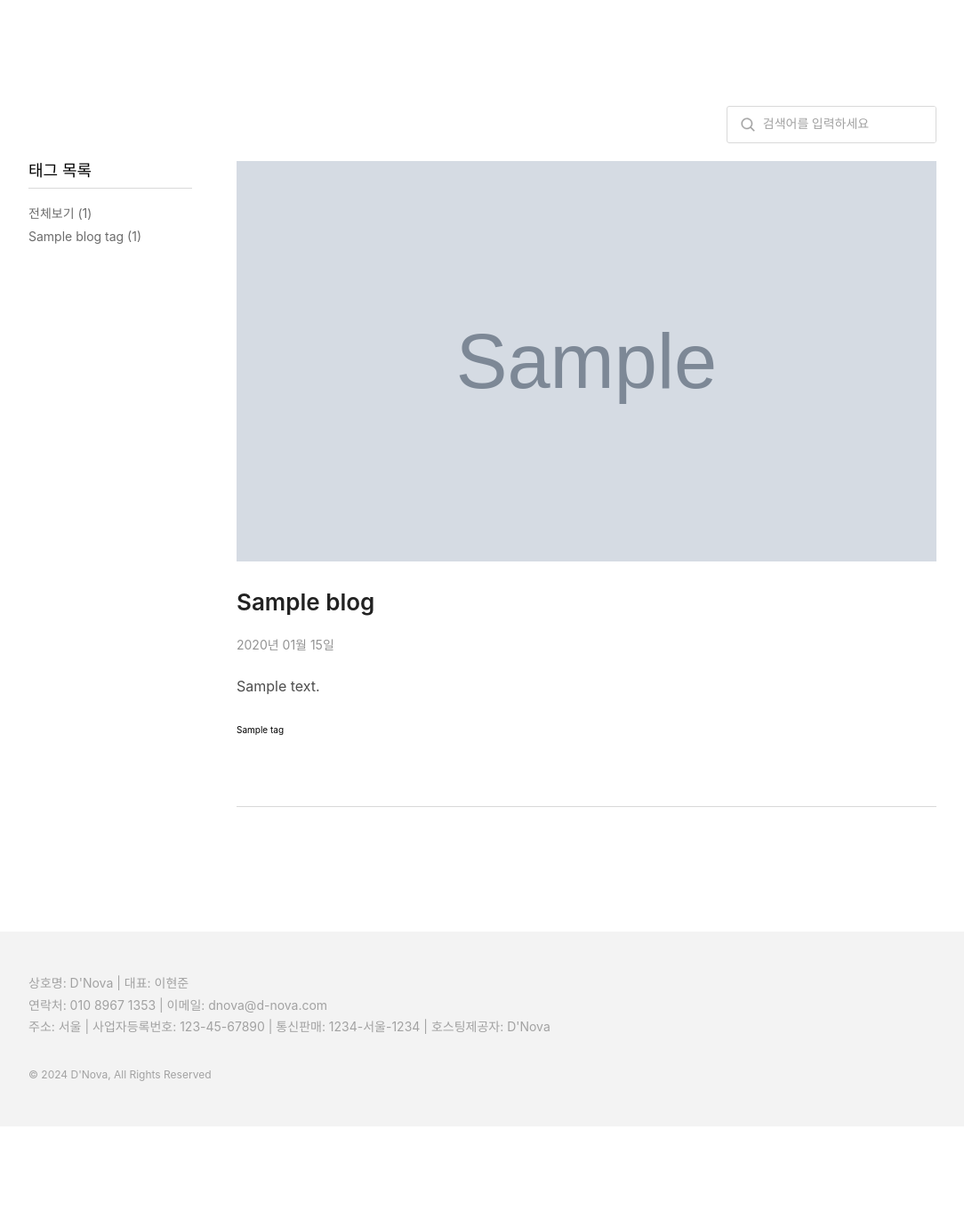
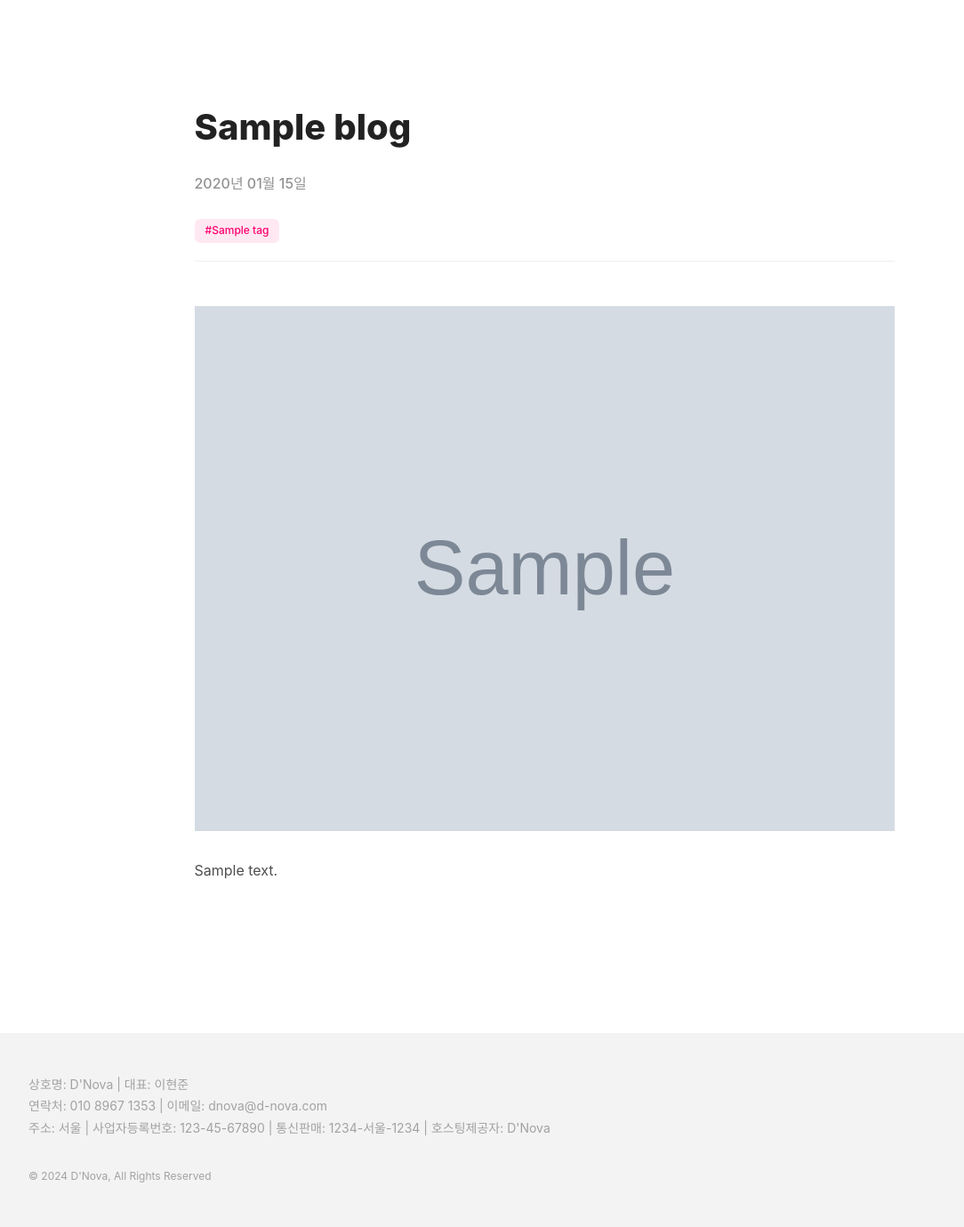
Before and after one commit to qudwn1114/BuzzWave, a Django app: template buzzwave/website/templates/blog/blog_detail.html in a window 1280 px wide. Shown: the part 65-1444 px from the top of the page at 89% size, without its empty margins (28-1112 px from the left). Before the commit the page ends 1280 px from the top, so only its background shows below. Run offline with Django 4.2, Linux system fonts and the light colour scheme; the template is opened without the code that fills it: most values are stand-ins (such as "Sample title", 1, 10 or a date in 2020); grey boxes marked "Sample" are stand-in pictures; some web fonts are replaced.

Commit message:
design: blog ui

```diff
--- a/buzzwave/static/css/blog.css
+++ b/buzzwave/static/css/blog.css
@@ -114,10 +114,31 @@
     -webkit-box-orient: vertical;
     word-wrap: break-word;
 }
+.blog-detail {
+    margin-bottom: 3rem;
+}
 .blog-detail .date {
     font-size: 1.4rem;
     font-weight: 400;
     color: var(--939393);
+}
+.tag_container ul {
+    display: flex;
+    flex-wrap: wrap;
+    gap: 1rem;
+}
+.tag_container ul li a {
+    position: relative;
+    height: auto;
+    padding: 0.6rem 1.2rem;
+    border-radius: 0.6rem;
+    background: var(--secondary-light);
+    font-size: 1.2rem;
+    font-weight: 500;
+    color: var(--secondary);
+}
+.tag_container ul li a::before {
+    content: "#";
 }
 .pagination {
     display: flex;
--- a/buzzwave/static/css/common.css
+++ b/buzzwave/static/css/common.css
@@ -1,6 +1,7 @@
 :root {
     --primary: #ff0033;
     --secondary: #ff006f;
+    --secondary-light: #ff006f17;
     --000: #000000;
     --222: #222222;
     --4D4D4D: #4d4d4d;
--- a/buzzwave/static/css/main.css
+++ b/buzzwave/static/css/main.css
@@ -367,6 +367,7 @@
     justify-content: space-around;
     gap: 4rem;
 }
+
 .main_submit .t-box span {
     color: var(--FFFFFF);
     text-align: center;
--- /dev/null
+++ b/buzzwave/static/css/post.css
@@ -0,0 +1,70 @@
+.__web {
+    width: 100%;
+    min-height: 100vh;
+    display: flex;
+    flex-direction: column;
+}
+.main {
+    flex: 1;
+    display: flex;
+    flex-direction: column;
+}
+.blog {
+    padding: 12rem 0 14rem;
+}
+.blog-list_container {
+    max-width: 78.7rem;
+    margin: 0 auto;
+}
+.blog-list li > .t-box {
+    padding-bottom: 2rem;
+    margin-bottom: 5rem;
+    border-bottom: 0.1rem solid var(--EEEFF2);
+}
+.blog-list li > .t-box h2 {
+    font-size: 4rem;
+    font-weight: 800;
+    color: var(--222);
+    margin-bottom: 3rem;
+    word-break: keep-all;
+}
+.blog-detail {
+    margin-bottom: 3rem;
+}
+.blog-detail .date {
+    font-size: 1.6rem;
+    font-weight: 500;
+    color: var(--939393);
+}
+.blog-info {
+    display: flex;
+    flex-direction: column;
+    gap: 2.5rem;
+    margin: 3rem 0;
+}
+.blog-info p {
+    font-size: 1.6rem;
+    font-weight: 400;
+    line-height: 1.55;
+    color: var(--4D4D4D);
+}
+
+.tag_container ul {
+    display: flex;
+    flex-wrap: wrap;
+    gap: 1rem;
+}
+.tag_container ul li a {
+    display: block;
+    position: relative;
+    height: auto;
+    padding: 0.6rem 1.2rem;
+    border-radius: 0.6rem;
+    background: var(--secondary-light);
+    font-size: 1.2rem;
+    font-weight: 500;
+    color: var(--secondary);
+}
+.tag_container ul li a::before {
+    content: "#";
+}
--- a/buzzwave/templates/layouts/website_base.html
+++ b/buzzwave/templates/layouts/website_base.html
@@ -14,9 +14,9 @@
 
     <link rel="stylesheet" href="{% static 'css/swiper.bundle.min.css' %}" />
     <link rel="stylesheet" href="{% static 'css/reset.css' %}" />
-    <link rel="stylesheet" href="{% static 'css/common.css' %}" />
-    <link rel="stylesheet" href="{% static 'css/main.css' %}" />
+    <link rel="stylesheet" href="{% static 'css/common.css' %}?v=20241220" />
     <link rel="stylesheet" href="{% static 'css/font.css' %}">
+    {% block stylesheets %}{% endblock stylesheets %}
     <link rel="stylesheet" href="https://cdnjs.cloudflare.com/ajax/libs/font-awesome/6.4.0/css/all.min.css" />
     <script async src="https://www.googletagmanager.com/gtag/js?id=G-D2S6KD6CFZ"></script>
     <script>
@@ -25,7 +25,6 @@
       gtag('js', new Date());
       gtag('config', 'G-D2S6KD6CFZ');
     </script>
-    {% block stylesheets %}{% endblock stylesheets %}
   </head>
 
   {% csrf_token %}
--- a/buzzwave/website/templates/authentication/user_main.html
+++ b/buzzwave/website/templates/authentication/user_main.html
@@ -2,6 +2,7 @@
 {% load static %}
 
 {% block stylesheets %}
+<link rel="stylesheet" href="{% static 'css/main.css' %}" />
 {% endblock stylesheets %}
 
 {% block content %}
--- a/buzzwave/website/templates/blog/blog_detail.html
+++ b/buzzwave/website/templates/blog/blog_detail.html
@@ -7,80 +7,54 @@
 {% endblock %}
 
 {% block stylesheets %}
-<link rel="stylesheet" href="{% static 'css/blog.css' %}" />
+<link rel="stylesheet" href="{% static 'css/post.css' %}?v=20241220" />
 {% endblock stylesheets %}
 
 
 {% block content %}
 <div class="blog">
-  <div class="container">
-      <div class="search_inner">
-        <form method="get">
-          <div class="search">
-              <img
-                  src="{% static 'images/icons/icon_search.svg' %}"
-                  alt="검색"
-              />
-              <input
-                  type="text"
-                  name="search"
-                  placeholder="검색어를 입력하세요"
-                  value="{{search}}"
-              />
-          </div>
-        </form>
-      </div>
-  </div>
   <div class="blog_container container">
-      <aside class="blog_aside">
-          <div class="s-box">
-              <span>태그 목록</span>
-          </div>
-          <nav class="blog_nav">
-              <ul>
-                  {% if user.is_superuser %}
-                    <li><a href="{% url 'website:blog_create' %}"><b>*** 글 작성하기 ***</b></a></li>
-                  {% endif %}
-                  <li {% if not tag %}class="active"{% endif %} ><a href="{% url 'website:blog'%}">전체보기  ({{blog_total_count}})</a></li>
-                  {% for i in blog_tag_list %}
-                  <li {% if i.name == tag %}class="active"{% endif %}><a href="{% url 'website:blog'%}?tag={{i.name}}">{{i.name}}  ({{i.tag_count}})</a></li>
-                  {% endfor %}
-              </ul>
-          </nav>
-      </aside>
       <article class="blog-list_container">
           <ul class="blog-list">
               <li>
-                  <a href="javascript:;">
+                  <div class="t-box">
+                      <h2>
+                        {{blog.title}}
+                      </h2>
+                      <div class="blog-detail">
+                          <span class="date">{{ blog.created_at|date:"Y년 m월 d일" }}</span>
+                      </div>
+
+                      {% if user == blog.user %}
+                        <a href="{% url 'website:blog_edit' blog.pk %}"><i class="fa-solid fa-pen-to-square"></i> 수정</a>
+                        <a href="javascript:;" onclick="deletePost(this)"><i class="fa-solid fa-trash"></i> 삭제</a>
+                      {% endif %}
+
+
+                      {% if blog.blog_tag.all %}
+                      <div class="tag_container">
+                          <ul>
+                            {% for i in blog.blog_tag.all %}
+                              <li>
+                                <a href="{% url 'website:blog'%}?tag={{i.tag.name}}" rel="tag">{{i.tag.name}}</a>
+                              </li>
+                            {% endfor %}
+                          </ul>
+                      </div>
+                      {% endif %}
+                  </div>
+                  <a href="#">
                     {% if blog.image %}
                       <img src="{{blog.image.url}}" alt="Blog-post Thumbnail"/>
                     {% else %}
-                      <img
-                          src="{% static 'images/dummy/rec.png' %}"
-                          alt="더미이미지"
-                      />
+                      <img src="{% static 'images/dummy/rec.png' %}"alt="더미이미지"/>
                     {% endif %}
                   </a>
                   <div class="blog-info">
-                      <a href="javascript:;">{{blog.title}}</a>
-                      <div class="blog-detail">
-                        <span class="date">{{ blog.created_at|date:"Y년 m월 d일" }}</span>
-                        {% if user == blog.user %}
-                        <a href="{% url 'website:blog_edit' blog.pk %}"><i class="fa-solid fa-pen-to-square"></i> 수정</a>
-                        <a href="javascript:;" onclick="deletePost(this)"><i class="fa-solid fa-trash"></i> 삭제</a>
-                      {% endif %}
-                    </div>
                       <p>
                         {{blog.content|safe}}
                       </p>
                   </div>
-                  {% if blog.blog_tag.all %}
-                  <div class="tags font-serif">
-                    {% for i in blog.blog_tag.all %}
-                      <a href="{% url 'website:blog'%}?tag={{i.name}}" rel="tag">{{i.tag.name}}</a>
-                    {% endfor %}
-                  </div>
-                  {% endif %}
               </li>
           </ul>
       </article>
```
Also changed, not shown: buzzwave/website/templates/blog/blog.html (+11 -7 lines).
